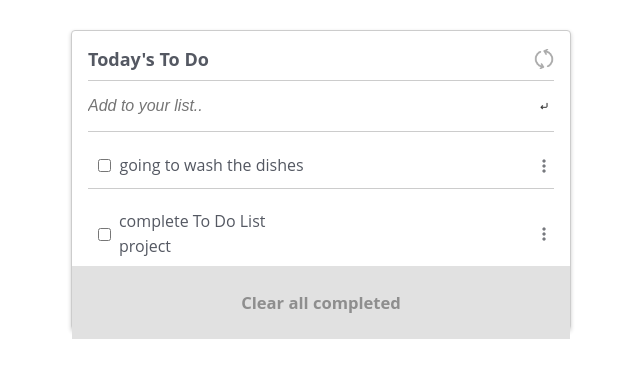
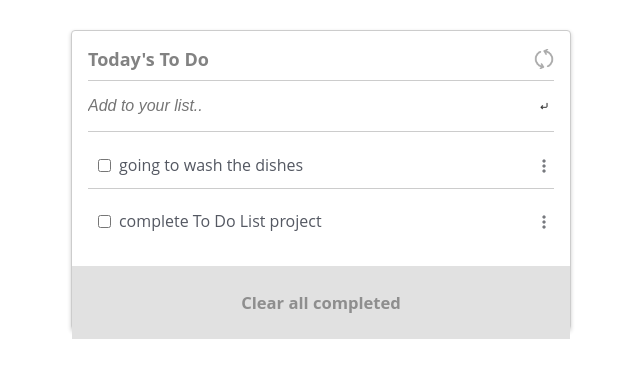
Before and after one commit to RileyManda/todo-list, a website built with webpack: page src/index.html in a window 1280 px wide. Shown: the whole page, without its empty margins (319-959 px from the left). Built offline with nearby package versions, Linux system fonts and the light colour scheme.

Commit message:
Removed white space

```diff
--- a/src/index.css
+++ b/src/index.css
@@ -6,6 +6,7 @@
   --body-background: #fff;
   --card-background: #fff;
   --card-box-shadow: rgba(0, 0, 0, 0.2);
+  --card-header-text: #828282;
 }
 
 body {
@@ -42,7 +43,7 @@ body {
   align-items: center;
   margin-bottom: 10px;
   width: 100%;
-  color: #545862;
+  color: var(--card-header-text);
 }
 
 .card-header h3 {
@@ -144,6 +145,7 @@ input[type="text"] {
   list-style: none;
   padding-left: 0;
   margin-bottom: 0;
+  overflow: visible;
 }
 
 .list-items li {
@@ -172,10 +174,11 @@ input[type="text"] {
 }
 
 .list-items li label {
-  margin-right: 230px;
-  white-space: normal;
+  margin-right: 200px;
   overflow: hidden;
   margin-left: 8px;
+  white-space: normal;
+  width: 100%;
 }
 
 /* list items  END */
```
